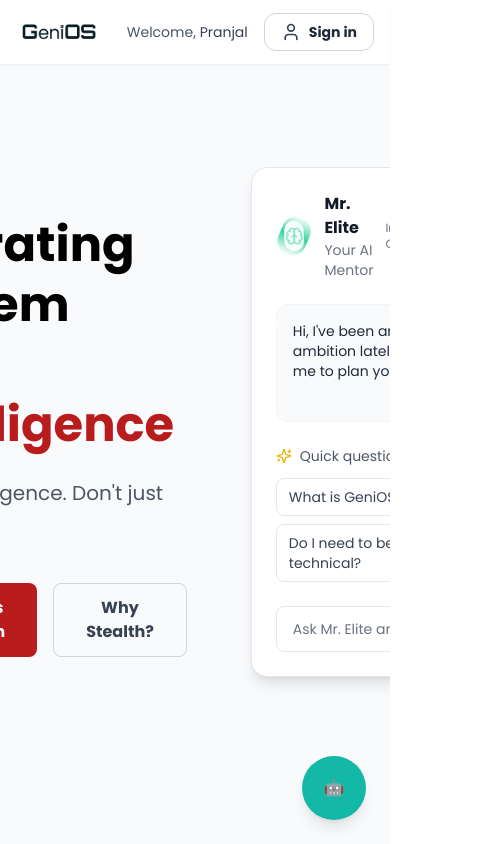
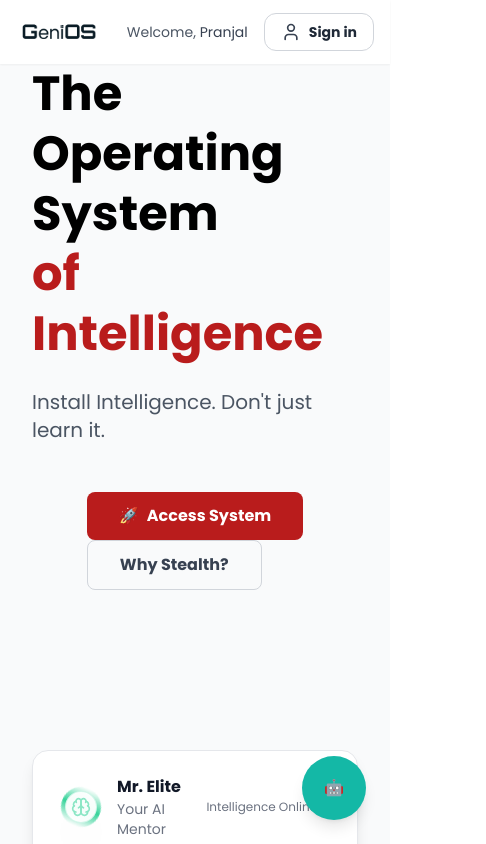
Before and after one commit to I-Pranjal/morons-frontend, a React (Vite) app: page / in a window 390 px wide. Shown: the top 844 px of the page, 486 px wide, since content can reach past the window. Built offline with nearby package versions, Linux system fonts and the light colour scheme.

Commit message:
Completed homepage

```diff
--- a/src/components/Homepage/AgentPreviewSection.jsx
+++ b/src/components/Homepage/AgentPreviewSection.jsx
@@ -63,7 +63,7 @@
         </div>
 
         {/* Agent Cards */}
-        <div className="grid grid-cols-4 gap-6 max-w-6xl mx-auto mb-16">
+        <div className="md:grid md:grid-cols-4 gap-6 max-w-6xl mx-auto mb-16">
           {agents.map((agent, index) => (
             <div key={index} className="bg-white border border-gray-200 rounded-xl overflow-hidden shadow-sm hover:shadow-xl transition-all duration-500 relative group">
               {/* Hidden content - visible on hover */}
--- a/src/components/Homepage/FooterSection.jsx
+++ b/src/components/Homepage/FooterSection.jsx
@@ -4,7 +4,7 @@
 export default function GeniOSFooter() {
   return (
     <footer className="bg-slate-900 text-white py-16 px-8">
-      <div className="max-w-6xl mx-auto grid grid-cols-4 gap-8">
+      <div className="max-w-6xl mx-auto md:grid md:grid-cols-4 gap-8">
         {/* Left Column - Description */}
         <div className="md:col-span-1">
           <p className="text-gray-300 leading-relaxed">
--- a/src/components/Homepage/HeroSection.jsx
+++ b/src/components/Homepage/HeroSection.jsx
@@ -9,9 +9,9 @@
   return (
     <>
          <Navbar />
-    <section className="relative min-h-screen flex items-center justify-center bg-background bg-gray-50 overflow-hidden">
+    <section className="relative min-h-screen md:flex items-center justify-center bg-background bg-gray-50 overflow-hidden">
       {/* Left Section */}
-      <div className="flex-1 flex flex-col justify-center px-8 lg:px-16 py-16">
+      <div className="flex-1 flex-col justify-center px-8 lg:px-16 py-16">
 
         <div className="max-w-2xl">
           {/* Logo */}
@@ -43,7 +43,7 @@
           </p>
 
           {/* Buttons */}
-          <div className="flex sm:flex-row gap-4 mb-8">
+          <div className="md:flex sm:flex-row gap-4 mb-8">
             <button className="bg-red-700 text-white px-8 py-3 rounded-lg font-semibold hover:bg-red-800 transition-colors flex items-center gap-2">
               <span>🚀</span>
               Access System
--- a/src/components/Homepage/IntelligenceSection.jsx
+++ b/src/components/Homepage/IntelligenceSection.jsx
@@ -57,7 +57,7 @@
         </div>
 
         {/* Intelligence Features Grid - Updated to match image */}
-        <div className="grid grid-cols-4 gap-6 mb-16">
+        <div className="md:grid md:grid-cols-4 space-y-4 gap-6 mb-16">
           {intelligenceFeatures.map((feature, index) => {
             const Icon = feature.icon;
             return (
--- a/src/components/Homepage/Navbar.jsx
+++ b/src/components/Homepage/Navbar.jsx
@@ -3,7 +3,7 @@
 
 function Navbar() {
   return (
-    <div className="fixed top-0 w-full z-20 bg-white shadow-sm px-4 sm:px-6 md:px-10 py-2 flex items-center justify-between">
+    <div className="fixed top-0 w-screen z-20 bg-white shadow-sm px-4 sm:px-6 md:px-10 py-2 flex items-center justify-between">
       {/* Logo */}
       <img
         src="/975dc50d-91b9-47e0-b60a-734e8c3f7cf0.png"
```
